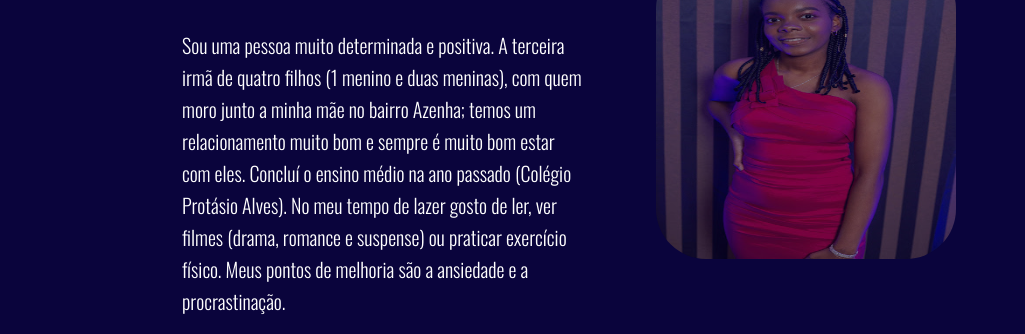
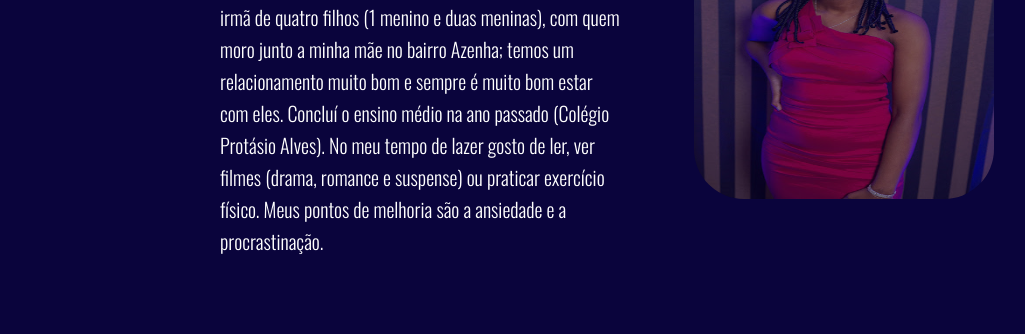
Before and after one commit to Dev-Sadiana/Portfolio, a plain HTML site: page index.html in a window 1280 px wide. Shown: the part 389-723 px from the top of the page, without its empty margins (48-1073 px from the left). Drawn offline with nearby package versions, Linux system fonts and the light colour scheme.

Commit message:
Update style-home.css

```diff
--- a/Css/style-home.css
+++ b/Css/style-home.css
@@ -79,9 +79,9 @@ body {
 
 
 .principal {
-    box-sizing: border-box;
-    padding-left: 150px;
-    padding-top: 90px;
+    padding: 30px;
+    display: flex;
+    justify-content: center;
 }
 
 .principal__apresentacao, .apresentacao-foto {
```
